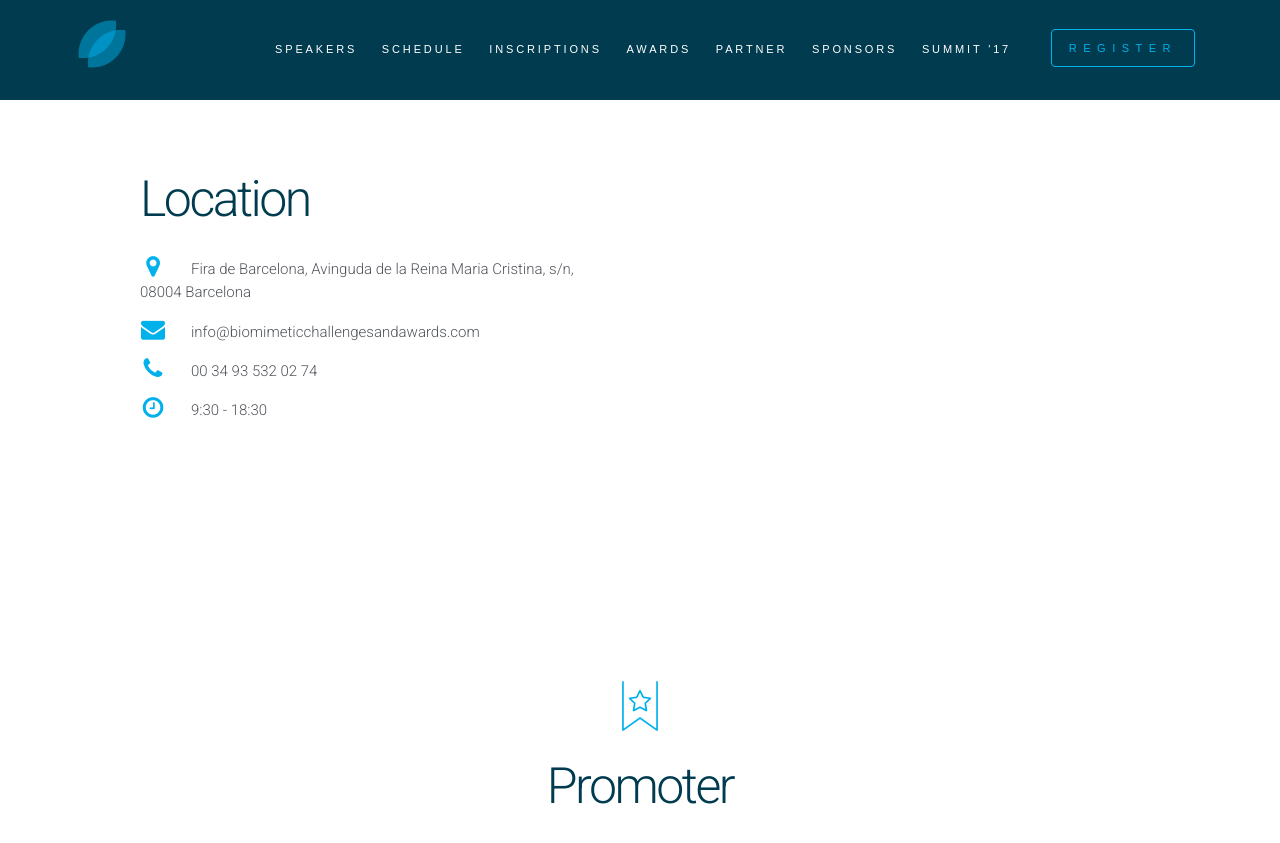
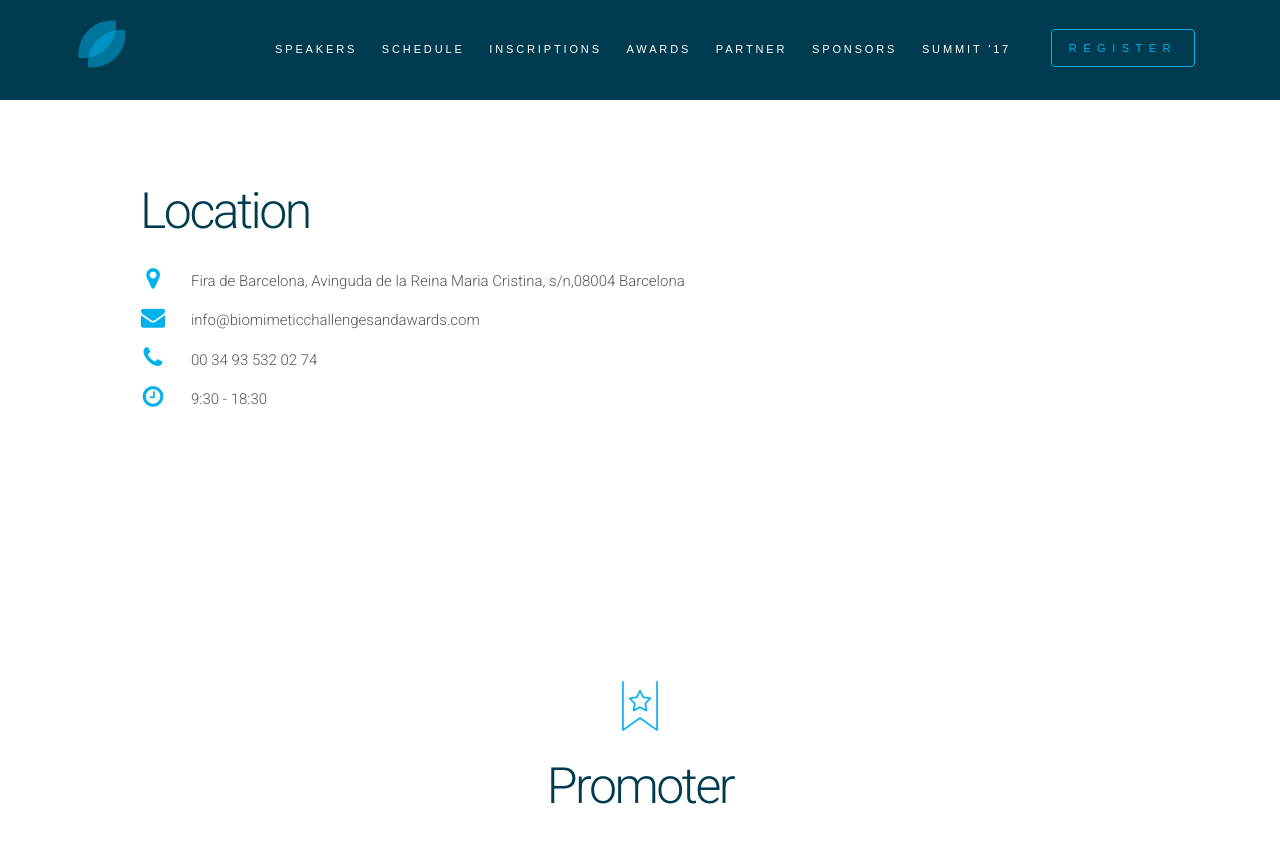
Before and after one commit to BiomimeticChallenges/biomimeticchallenges.github.io, a Jekyll site: the page built from index.html, in a window 1280 px wide and 900 px high, scrolled down 13066 px. Shown: the top 843 px of the window. Built offline with Jekyll 4.4.1, drawn with Linux system fonts in a browser that asks for light colours; nearby versions of some CDN libraries; some web fonts are replaced; library files that are not in the unit come from our copies.

Commit message:
Update contacts.html
Ajustada l'adreça.

```diff
--- a/_includes/contacts.html
+++ b/_includes/contacts.html
@@ -7,7 +7,7 @@
 					<h3>Location</h3>
 
 					<ul class="list">
-						<li><i class="fa fa-map-marker"></i>Fira de Barcelona, Avinguda de la Reina Maria Cristina, s/n,<br/>08004 Barcelona</li>
+						<li><i class="fa fa-map-marker"></i>Fira de Barcelona, Avinguda de la Reina Maria Cristina, s/n,08004 Barcelona</li>
 						<li><i class="fa fa-envelope"></i>info@biomimeticchallengesandawards.com</li>
 						<li><i class="fa fa-phone"></i>00 34 93 532 02 74</li>
 						<li><i class="fa fa-clock-o"></i>9:30 - 18:30</li>
```
